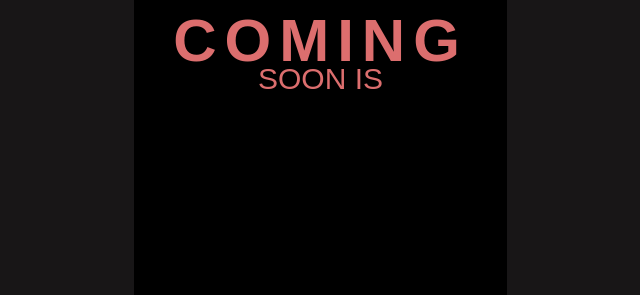
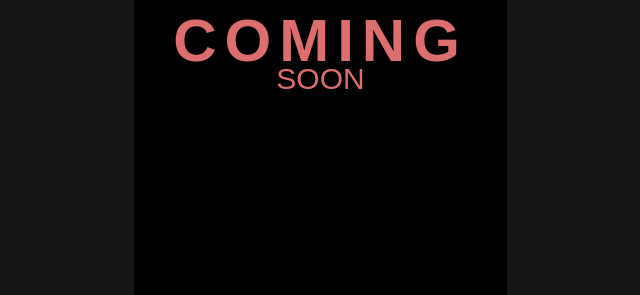
Before and after one commit to MANIDHARMOTUKURI/MANIDHARMOTUKURI, a plain HTML site: page index.html in a window 1280 px wide. Shown: the part 298-593 px from the top of the page, 444-1084 px from the left. Drawn offline with Linux system fonts and the light colour scheme.

Commit message:
Update index.html

```diff
--- a/index.html
+++ b/index.html
@@ -51,7 +51,7 @@ http://www.tooplate.com/view/2024-vertiwood
                 <div class="panel" id="home">
 				<div class ="container">
                     <span class ="text1">Coming </span>
-                    <span class ="text2">Soon is</span>
+                    <span class ="text2">Soon </span>
                 </div>
                 <!--	<h2>Welcome to Verti Wood</h2>
                     <p><em>Nullam at erat ipsum, quis tincidunt mauris. Nunc sit amet sapien eget eros iaculis hendrerit quis a enim.</em></p>
```
